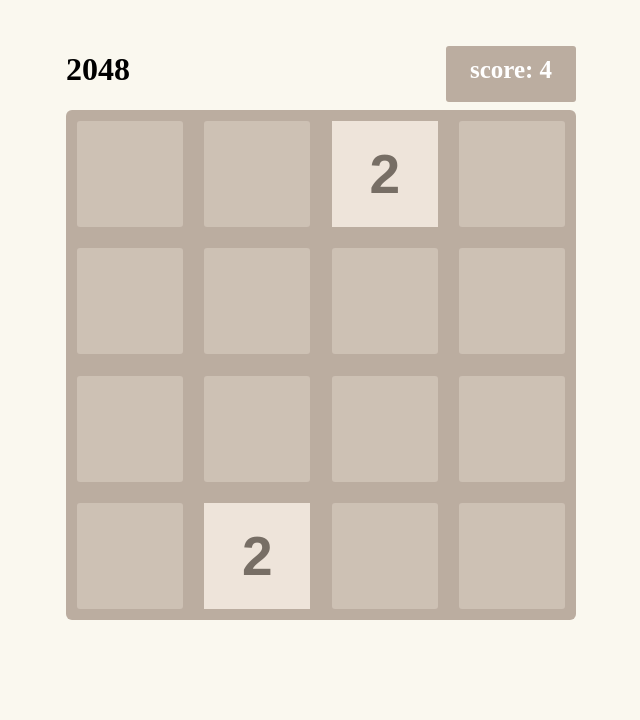
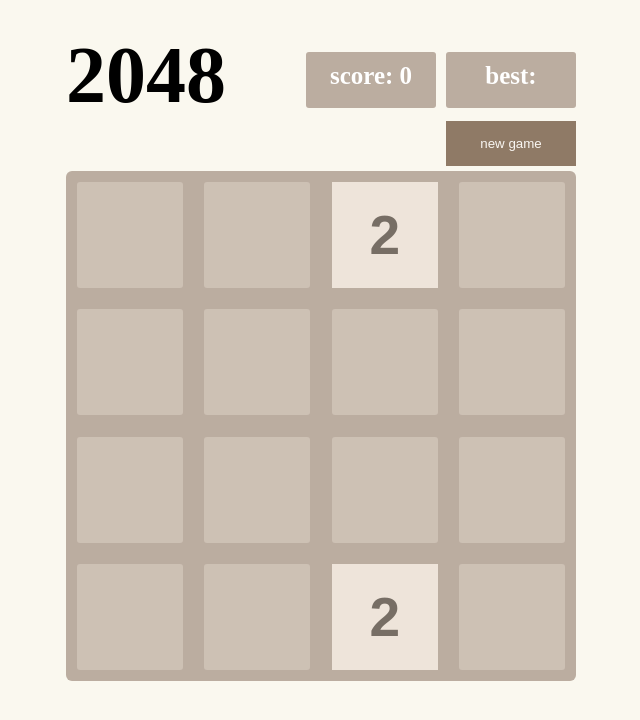
Before and after one commit to danilushek5446/2048, a plain HTML site: page index.html in a window 1280 px wide. Shown: the whole page, without its empty margins (319-959 px from the left). Drawn offline with Linux system fonts and the light colour scheme.

Commit message:
bug fixes

```diff
--- a/game.js
+++ b/game.js
@@ -1,14 +1,16 @@
 
 let gridArray = [0, 0, 0, 0, 0, 0, 0, 0, 0, 0, 0, 0, 0, 0, 0, 0];
 let score = 0;
+let bestScore = 0;
 const retryButton = document.querySelector('#retry-button');
+const newGameButton = document.querySelector('#new-game-button');
 
 const render = (renderGridArray) =>{
   const domGridArray = Array.from(document.querySelectorAll('.grid_cell'));
   const scoreText = document.querySelector('#score-value');
-  score = 0;
+  const bestScoreText = document.querySelector('#best-score-value');
+
   for( let i = 0; i < renderGridArray.length; i++){
-    score += renderGridArray[i];
     if(renderGridArray[i] != 0){
       const div = `<div class="content${renderGridArray[i]}">${renderGridArray[i]}</div>`;
       domGridArray[i].innerHTML = div;
@@ -16,6 +18,13 @@
       domGridArray[i].innerHTML = '';
     }
   }
+
+  if(score > bestScore){
+    bestScore = score;
+    localStorage.setItem('bestScore', bestScore);
+    bestScoreText.innerHTML = bestScore;
+  }
+
   scoreText.innerHTML = score;
 };
 
@@ -50,11 +59,23 @@
     }
     if(indexesArray.length === randArray.length ){
       const randIndex = Math.floor(Math.random() * indexesArray.length);
-      randArray[indexesArray[randIndex]] = 2;
+      let randValue = 0;
+      if(Math.floor(Math.random() * 10) === 0){
+        randValue = 4;
+      }else {
+        randValue = 2;
+      }
+      randArray[indexesArray[randIndex]] = randValue;
       indexesArray.splice(randIndex, 1);
     }
+    let randValue = 0;
+    if(Math.floor(Math.random() * 10) === 0){
+      randValue = 4;
+    }else {
+      randValue = 2;
+    }
     const randIndex = Math.floor(Math.random() * indexesArray.length);
-    randArray[indexesArray[randIndex]] = 2;
+    randArray[indexesArray[randIndex]] = randValue;
     return randArray;
   }else {
     if(isGameOver(randArray)){
@@ -92,6 +113,7 @@
     recGridArray[index] = 0;
   } else if(recGridArray[index] === recGridArray[index + 4]){
     recGridArray[index + 4] = recGridArray[index] * 2;
+    score += recGridArray[index] * 2;
     recGridArray[index] = 0;
   }
 
@@ -120,6 +142,7 @@
         downGridArray[index] = 0;
       } else if(currentGridCell === nextGridCell){
         downGridArray[index + 4] = currentGridCell * 2;
+        score += currentGridCell * 2;
         downGridArray[index] = 0;
       }
     }
@@ -142,6 +165,7 @@
     recGridArray[index] = 0;
   } else if(recGridArray[index] === recGridArray[index + 1]){
     recGridArray[index + 1] = recGridArray[index] * 2;
+    score += recGridArray[index] * 2;
     recGridArray[index] = 0;
   }
 
@@ -170,6 +194,7 @@
         rightGridArray[index] = 0;
       } else if(currentGridCell === nextGridCell){
         rightGridArray[index + 1] = currentGridCell * 2;
+        score += currentGridCell * 2;
         rightGridArray[index] = 0;
       }
     }
@@ -192,6 +217,7 @@
     recGridArray[index] = 0;
   } else if(recGridArray[index] === recGridArray[index - 4]){
     recGridArray[index - 4] = recGridArray[index] * 2;
+    score += recGridArray[index] * 2;
     recGridArray[index] = 0;
   }
 
@@ -220,6 +246,7 @@
         upGridArray[index] = 0;
       } else if(currentGridCell === nextGridCell){
         upGridArray[index - 4] = currentGridCell * 2;
+        score += currentGridCell * 2;
         upGridArray[index] = 0;
       }
     }
@@ -243,6 +270,7 @@
     recGridArray[index] = 0;
   } else if(recGridArray[index] === recGridArray[index - 1]){
     recGridArray[index - 1] = recGridArray[index] * 2;
+    score += recGridArray[index] * 2;
     recGridArray[index] = 0;
   }
 
@@ -271,6 +299,7 @@
         leftGridArray[index] = 0;
       } else if(currentGridCell === nextGridCell){
         leftGridArray[index - 1] = currentGridCell * 2;
+        score += currentGridCell * 2;
         leftGridArray[index] = 0;
       }
     }
@@ -306,7 +335,17 @@
 
  })
 
+ newGameButton.addEventListener('click', () =>{
+  gridArray = [0, 0, 0, 0, 0, 0, 0, 0, 0, 0, 0, 0, 0, 0, 0, 0];
+  gridArray = random(gridArray);
+  score = 0;
+  render(gridArray);
+ })
+
  document.addEventListener('DOMContentLoaded', () =>{
   gridArray = random(gridArray);
   render(gridArray);
+  const bestScoreText = document.querySelector('#best-score-value');
+  bestScore = localStorage.getItem('bestScore');
+  bestScoreText.innerHTML = bestScore;
  })
--- a/index.html
+++ b/index.html
@@ -12,10 +12,19 @@
   <div class="container">
     <div class="header">
       <h1 class="title">2048</h1>
-      <div class="score-cotainer">
-        <span class="score-text">score:</span>
-        <span class="score-value" id="score-value">0</span>
+      <div class="score-new-game-container">
+        <div class="score-cotainer">
+          <span class="score-text">score:</span>
+          <span class="score-value" id="score-value">0</span>
+          </div>
+        <div class="score-cotainer">
+          <span class="score-text" >best:</span>
+          <span class="best-score-value" id="best-score-value">0</span>
+        </div>
       </div>
+    </div>
+    <div class="new-game-button-container">
+      <button class="new-game-button" id="new-game-button">new game</button>
     </div>
     <div class="game-over-container" id="game-over">
       <span>Game over</span>
--- a/style.css
+++ b/style.css
@@ -27,6 +27,40 @@
   align-items: center;
   justify-content: space-between;
 }
+
+.title{
+  font-size: 80px;
+  font-weight: bold;
+  margin: 0;
+}
+
+.new-game-button{
+    background: #8f7a66;
+    border: none;
+    padding: 0 20px;
+    text-decoration: none;
+    color: #f9f6f2;
+    height: 45px;
+    line-height: 42px;
+    cursor: pointer;
+    display: block;
+    text-align: center;
+    flex-shrink: 0;
+    width: 130px;
+}
+
+.new-game-button-container{
+  display: flex;
+  justify-content: end;
+  height: 50px;
+}
+
+.score-new-game-container{
+  display: flex;
+  justify-content: space-between;
+  width: 270px;
+}
+
 
 .score-cotainer{
     background: #bbada0;
```
